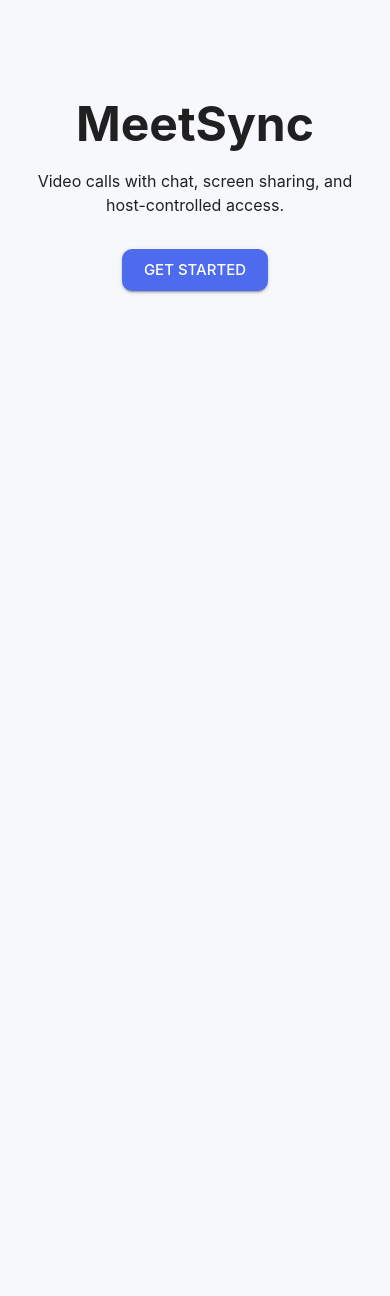
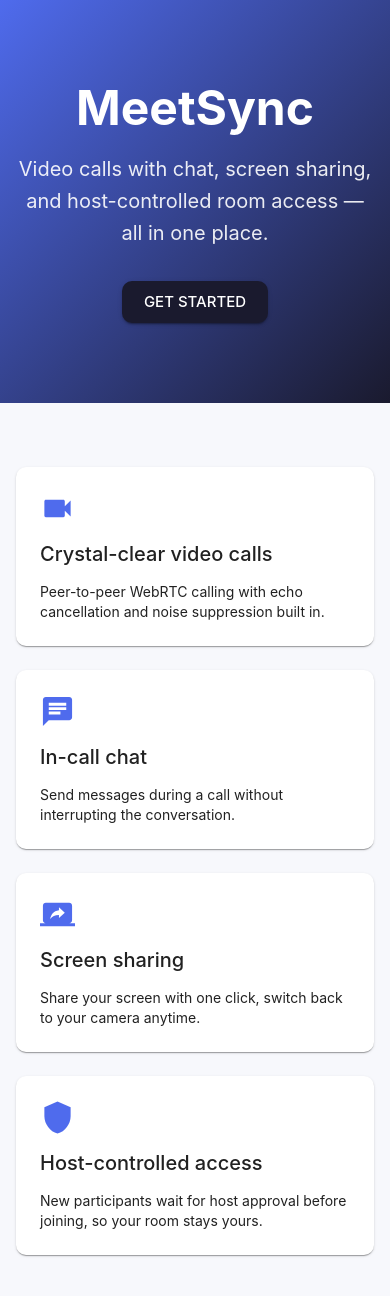
Before and after one commit to prasanna-anagal/MeetSync, a React (Create React App) app in the folder frontend/: page / in a window 390 px wide. Shown: the top 1296 px of the page. Before the commit the page ends 844 px from the top, so only its background shows below. Built offline with nearby package versions, Linux system fonts and the light colour scheme; no server answers.

Commit message:
redesign landing page with hero section and make meeting room responsive

```diff
--- a/frontend/src/pages/Landing.js
+++ b/frontend/src/pages/Landing.js
@@ -1,21 +1,74 @@
 import { Link } from "react-router-dom";
-import { Box, Button, Container, Typography } from "@mui/material";
+import { Box, Button, Container, Grid, Paper, Stack, Typography } from "@mui/material";
+import VideocamIcon from "@mui/icons-material/Videocam";
+import ChatIcon from "@mui/icons-material/Chat";
+import ScreenShareIcon from "@mui/icons-material/ScreenShare";
+import ShieldIcon from "@mui/icons-material/Shield";
+
+const FEATURES = [
+  {
+    icon: <VideocamIcon fontSize="large" color="primary" />,
+    title: "Crystal-clear video calls",
+    description: "Peer-to-peer WebRTC calling with echo cancellation and noise suppression built in.",
+  },
+  {
+    icon: <ChatIcon fontSize="large" color="primary" />,
+    title: "In-call chat",
+    description: "Send messages during a call without interrupting the conversation.",
+  },
+  {
+    icon: <ScreenShareIcon fontSize="large" color="primary" />,
+    title: "Screen sharing",
+    description: "Share your screen with one click, switch back to your camera anytime.",
+  },
+  {
+    icon: <ShieldIcon fontSize="large" color="primary" />,
+    title: "Host-controlled access",
+    description: "New participants wait for host approval before joining, so your room stays yours.",
+  },
+];
 
 function Landing() {
   return (
-    <Container maxWidth="sm" sx={{ mt: 12, textAlign: "center" }}>
+    <Box>
+      <Box
+        sx={{
+          background: "linear-gradient(135deg, #4f6bed 0%, #1a1a2e 100%)",
+          color: "#fff",
+          py: { xs: 10, md: 14 },
+        }}
+      >
+        <Container maxWidth="sm" sx={{ textAlign: "center" }}>
           <Typography variant="h3" gutterBottom>
             MeetSync
           </Typography>
-      <Typography variant="body1" color="text.secondary" sx={{ mb: 4 }}>
-        Video calls with chat, screen sharing, and host-controlled access.
+          <Typography variant="h6" sx={{ opacity: 0.9, mb: 4, fontWeight: 400 }}>
+            Video calls with chat, screen sharing, and host-controlled room access &mdash; all in one place.
           </Typography>
-      <Box>
-        <Button component={Link} to="/auth" variant="contained" size="large">
+          <Button component={Link} to="/auth" variant="contained" size="large" color="secondary">
             Get started
           </Button>
+        </Container>
       </Box>
+
+      <Container maxWidth="md" sx={{ py: 8 }}>
+        <Grid container spacing={3}>
+          {FEATURES.map((feature) => (
+            <Grid size={{ xs: 12, sm: 6 }} key={feature.title}>
+              <Paper sx={{ p: 3, height: "100%" }} elevation={1}>
+                <Stack spacing={1.5}>
+                  {feature.icon}
+                  <Typography variant="h6">{feature.title}</Typography>
+                  <Typography variant="body2" color="text.secondary">
+                    {feature.description}
+                  </Typography>
+                </Stack>
+              </Paper>
+            </Grid>
+          ))}
+        </Grid>
       </Container>
+    </Box>
   );
 }
 
--- a/frontend/src/pages/VideoMeet.js
+++ b/frontend/src/pages/VideoMeet.js
@@ -453,8 +453,8 @@ function VideoMeet() {
 
   return (
     <Box sx={{ bgcolor: "#1a1a1a", color: "#fff", minHeight: "100vh", display: "flex", flexDirection: "column" }}>
-      <Stack direction="row" justifyContent="space-between" alignItems="center" sx={{ p: 2 }}>
-        <Stack direction="row" spacing={1.5} alignItems="center">
+      <Stack direction="row" justifyContent="space-between" alignItems="center" flexWrap="wrap" sx={{ p: { xs: 1, sm: 2 } }}>
+        <Stack direction="row" spacing={1} alignItems="center" flexWrap="wrap">
           <Typography variant="h6">{roomId}</Typography>
           <Chip label={formatElapsed(elapsedSeconds)} size="small" sx={{ bgcolor: "#333", color: "#fff" }} />
           <IconButton size="small" onClick={handleCopyInvite} sx={{ color: "#fff" }} title="Copy meeting code">
@@ -473,7 +473,7 @@ function VideoMeet() {
           <Typography variant="subtitle1">Join requests</Typography>
           <Stack spacing={1}>
             {joinRequests.map((req) => (
-              <Stack key={req.id} direction="row" spacing={1} alignItems="center">
+              <Stack key={req.id} direction="row" spacing={1} alignItems="center" flexWrap="wrap">
                 <Chip label={req.name} size="small" />
                 <Button size="small" variant="contained" onClick={() => handleRespondJoinRequest(req.id, true)}>
                   Approve
@@ -487,12 +487,16 @@ function VideoMeet() {
         </Paper>
       )}
 
-      <Stack direction="row" sx={{ flex: 1, px: 2, gap: 2, overflow: "hidden" }}>
+      <Stack
+        direction={{ xs: "column", md: "row" }}
+        sx={{ flex: 1, px: { xs: 1, sm: 2 }, gap: 2, overflow: { xs: "auto", md: "hidden" } }}
+      >
         <Box
           sx={{
             flex: 1,
+            minWidth: 0,
             display: "grid",
-            gridTemplateColumns: "repeat(auto-fit, minmax(240px, 1fr))",
+            gridTemplateColumns: "repeat(auto-fit, minmax(200px, 1fr))",
             gap: 2,
             alignContent: "start",
             overflowY: "auto",
@@ -561,7 +565,19 @@ function VideoMeet() {
         </Box>
 
         {showParticipants && (
-          <Paper sx={{ width: 260, p: 2, display: "flex", flexDirection: "column", bgcolor: "#242424", color: "#fff" }}>
+          <Paper
+            sx={{
+              width: { xs: "100%", md: 260 },
+              maxHeight: { xs: 200, md: "none" },
+              overflowY: "auto",
+              flexShrink: 0,
+              p: 2,
+              display: "flex",
+              flexDirection: "column",
+              bgcolor: "#242424",
+              color: "#fff",
+            }}
+          >
             <Typography variant="subtitle1" gutterBottom>
               Participants
             </Typography>
@@ -581,7 +597,18 @@ function VideoMeet() {
         )}
 
         {showChat && (
-          <Paper sx={{ width: 300, p: 2, display: "flex", flexDirection: "column", bgcolor: "#242424", color: "#fff" }}>
+          <Paper
+            sx={{
+              width: { xs: "100%", md: 300 },
+              height: { xs: 320, md: "auto" },
+              flexShrink: 0,
+              p: 2,
+              display: "flex",
+              flexDirection: "column",
+              bgcolor: "#242424",
+              color: "#fff",
+            }}
+          >
             <Typography variant="subtitle1" gutterBottom>
               Chat
             </Typography>
@@ -614,7 +641,13 @@ function VideoMeet() {
         </Alert>
       )}
 
-      <Stack direction="row" spacing={2} justifyContent="center" alignItems="center" sx={{ p: 2, bgcolor: "#111" }}>
+      <Stack
+        direction="row"
+        spacing={{ xs: 1, sm: 2 }}
+        justifyContent="center"
+        alignItems="center"
+        sx={{ p: { xs: 1, sm: 2 }, bgcolor: "#111", overflowX: "auto" }}
+      >
         <IconButton onClick={handleToggleMute} sx={isMuted ? { bgcolor: "error.main", color: "#fff" } : CONTROL_BUTTON_SX}>
           {isMuted ? <MicOffIcon /> : <MicIcon />}
         </IconButton>
```
Lines whose indentation alone changed are shown as unchanged.
